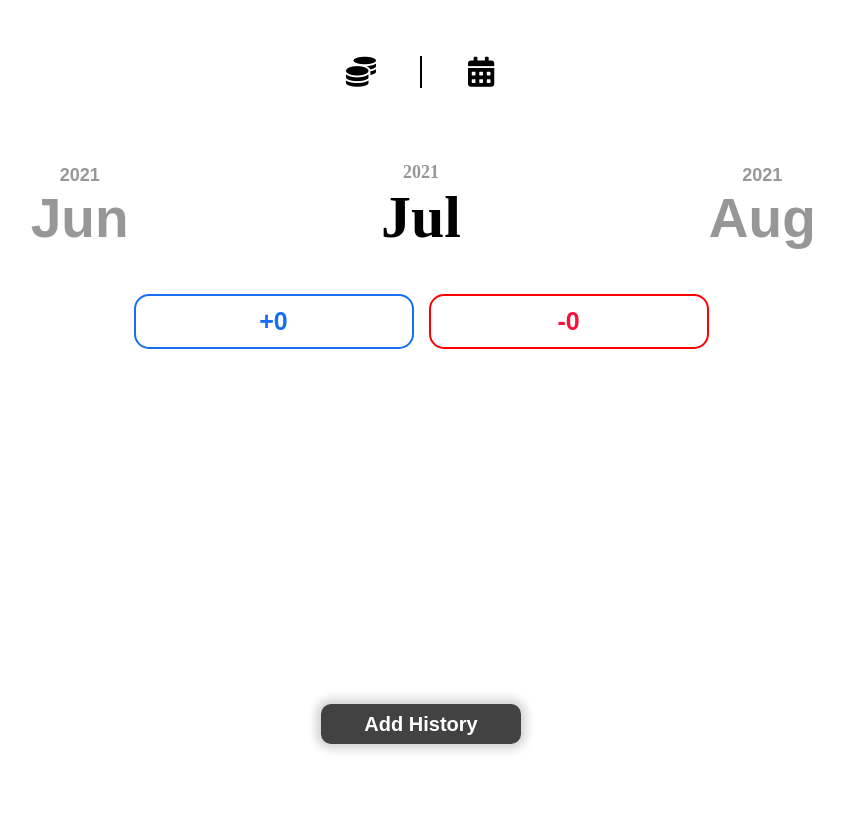
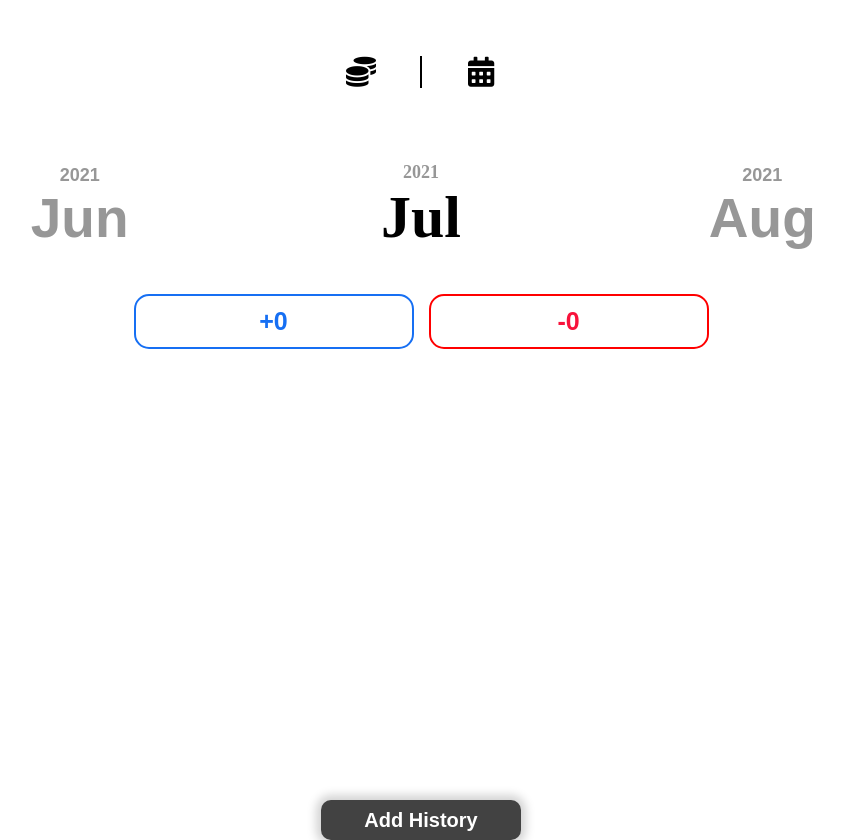
Before and after one commit to sangyun5108/BCSDproject, a React (Create React App) app: page / in a window 1280 px wide. Shown: the whole page, without its empty margins (219-1062 px from the left). Before the commit the page ends 800 px from the top, so only its background shows below. Built offline with nearby package versions, Linux system fonts and the light colour scheme.

Commit message:
fix : addhistroy 버튼 UI 개선
addhistory 버튼 UI가 addhistory 창이 올라오는 경우 position:absolute bottom으로 설정해주어서, 위로 살짝 움직이는 버그 오류 해결

```diff
--- a/src/Globalstyles.js
+++ b/src/Globalstyles.js
@@ -2,7 +2,7 @@ import { createGlobalStyle } from "styled-components";
 
 const GlobalStyle = createGlobalStyle`
   html,body {
-    width:100vw;
+    min-width:100vw;
     min-height:100vh;
     padding:0px;
     margin:0px;
--- a/src/components/addHistory/styles.js
+++ b/src/components/addHistory/styles.js
@@ -3,7 +3,7 @@ import styled,{keyframes,css} from "styled-components";
 export const translate = keyframes`
     0% {
         transform:translateY(750px);
-        opacity:0;
+        opacity:1;
     }
     100% {
         transform:translateY(0px);
@@ -18,7 +18,7 @@ export const retranslate = keyframes`
 
     100% {
         transform:translateY(750px);
-        opacity:0;
+        opacity:1;
     }
 `
 
@@ -30,13 +30,12 @@ export const Wrapper = styled.div`
     width:600px;
     height:750px;
     background-color:white;
-    z-index:0;
     border-radius:25px 25px 0px 0px;
     display:flex;
     flex-direction:column;
     align-items:center;
     box-shadow:0px 0px 20px grey;
-    animation:${props=>props.active?css`${retranslate} 0.5s ease-in-out`:css`${translate} 0.5s ease-in-out`}
+    animation:${props=>props.active?css`${retranslate} 0.5s ease-in-out`:css`${translate} 0.5s ease-in-out`};
 `;
 
 
--- a/src/pages/account/styles.js
+++ b/src/pages/account/styles.js
@@ -1,8 +1,8 @@
 import styled from "styled-components";
 
 export const AddHistoryBtn = styled.button`
-  position:fixed;
-  bottom:7%;
+  position:absolute;
+  top:800px;
   width:200px;
   height:40px;
   border-radius:10px;
```
